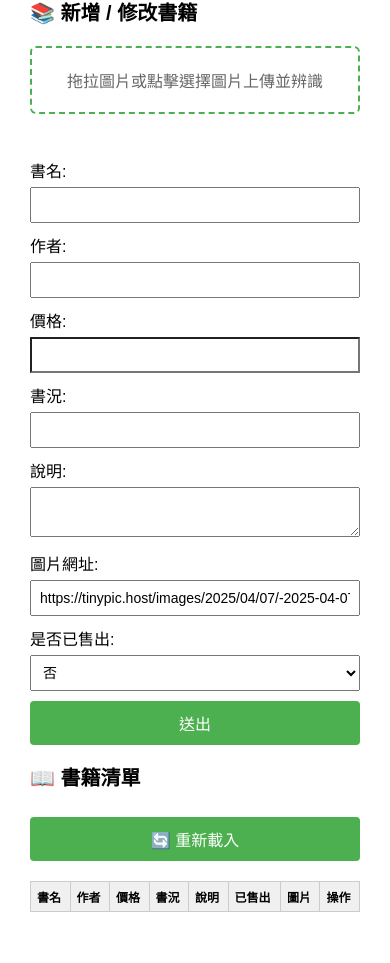
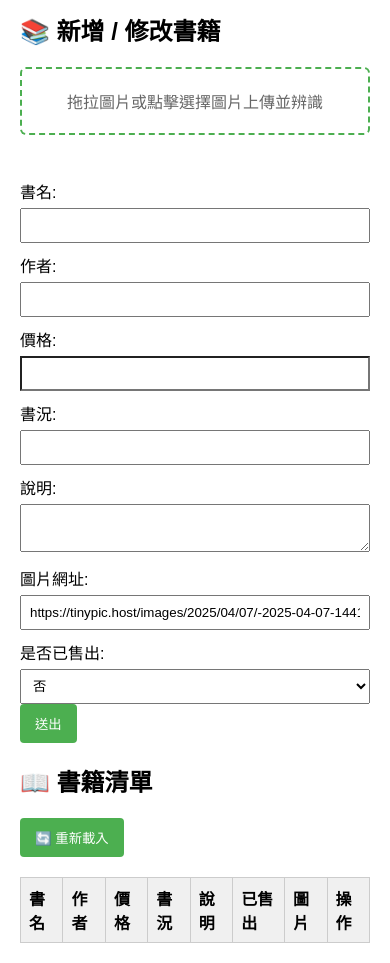
Before and after one commit to AmooAAA/bookstore-frontend, a website: page public/index.html in a window 390 px wide. Shown: the part 136-1099 px from the top of the page. Before the commit the page ends 1068 px from the top, so only its background shows below. Drawn offline with Linux system fonts and the light colour scheme; no server answers; sample sign-in values are in the browser's storage.

```diff
--- a/public/index.html
+++ b/public/index.html
@@ -9,7 +9,6 @@
       font-family: Arial, sans-serif;
       margin: 20px;
       max-width: 900px;
-    padding: 0 10px;
     }
     label {
       display: block;
@@ -20,7 +19,6 @@
       padding: 8px;
       margin-top: 5px;
       box-sizing: border-box;
-    font-size: 16px;
     }
     input[type="number"] {
       -webkit-appearance: none;
@@ -37,10 +35,8 @@
       color: white;
       border: none;
       cursor: pointer;
-    margin-top: 10px;
       margin-right: 5px;
       border-radius: 4px;
-    font-size: 16px;
       transition: background-color 0.3s ease;
     }
     button:hover {
@@ -50,7 +46,6 @@
       width: 100%;
       border-collapse: collapse;
       margin-top: 20px;
-    font-size: 14px;
     }
     th, td {
       border: 1px solid #ccc;
@@ -62,11 +57,10 @@
       background-color: #f0f0f0;
     }
     img {
-    max-width: 80px;
-    max-height: 60px;
+      max-width: 100px;
+      max-height: 80px;
       object-fit: contain;
     }
-
     /* 拖拉區塊樣式 */
     #uploadArea {
       margin-top: 20px;
@@ -87,7 +81,6 @@
     #uploadArea:focus {
       box-shadow: 0 0 0 3px rgba(72, 180, 97, 0.5);
     }
-
     #status {
       margin-top: 10px;
       font-weight: bold;
@@ -95,32 +88,6 @@
       min-height: 24px;
     }
 
-  /* 手機優化：表格可橫向捲動 */
-  .table-container {
-    overflow-x: auto;
-    -webkit-overflow-scrolling: touch;
-  }
-
-  @media (max-width: 600px) {
-    h1, h2 {
-      font-size: 20px;
-    }
-    button {
-      width: 100%;
-      margin-top: 10px;
-    }
-    input, textarea, select {
-      font-size: 14px;
-    }
-    th, td {
-      font-size: 12px;
-      padding: 6px;
-    }
-    img {
-      max-width: 60px;
-      max-height: 40px;
-    }
-  }
   </style>
 </head>
 <body>
@@ -161,7 +128,6 @@
 
   <h2>📖 書籍清單</h2>
   <button onclick="fetchBooks()">🔄 重新載入</button>
-  <div class="table-container">
   <table id="booksTable" aria-live="polite" aria-relevant="all">
     <thead>
       <tr>
@@ -177,7 +143,6 @@
     </thead>
     <tbody></tbody>
   </table>
-</div>
 
 <script>
   const apiUrl = 'https://cccbookbot-0c3d990eba99.herokuapp.com/api/books';
```
Lines whose indentation alone changed are shown as unchanged.
